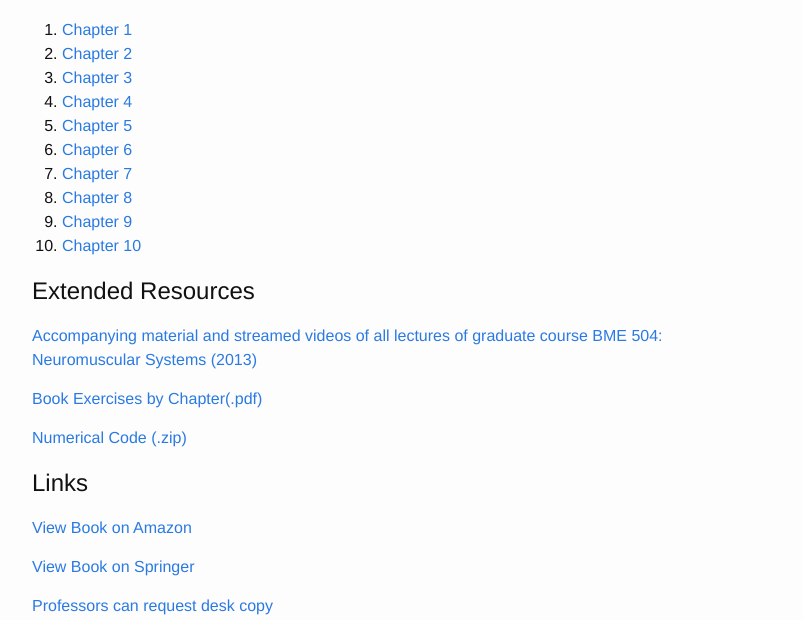
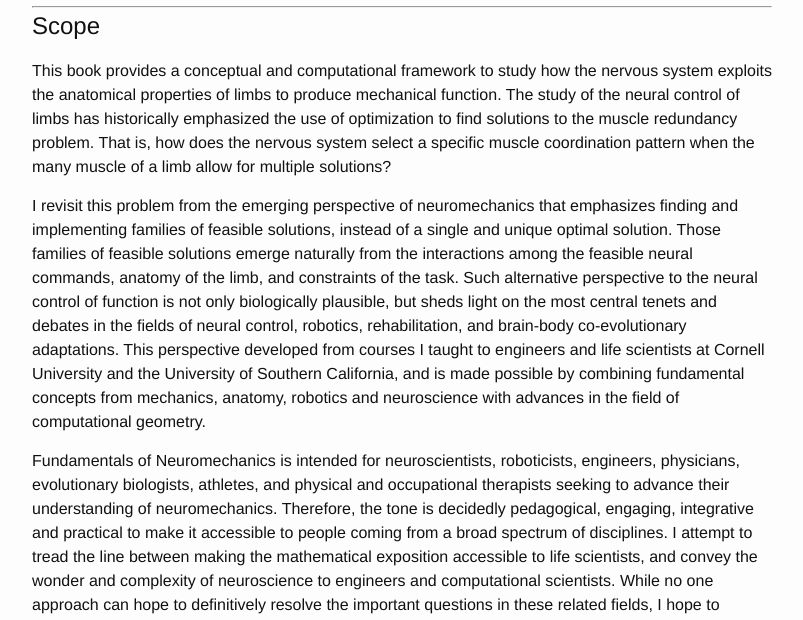
Before and after one commit to usc-bbdl/usc-bbdl.github.io, a Jekyll site: the page built from fundamentals.markdown, in a window 1280 px wide and 1400 px high. Shown: the part 512-1132 px from the top of the window, without its empty margins (238-1041 px from the left). Built offline with Jekyll 4.4.1, drawn with Linux system fonts in a browser that asks for light colours; some of the changed text lies outside the part shown.

Commit message:
added scope

```diff
--- a/fundamentals.markdown
+++ b/fundamentals.markdown
@@ -6,6 +6,19 @@
 ---
 ![image](https://cloud.githubusercontent.com/assets/4623063/12007743/85617314-abc7-11e5-9fbc-324daf52acbe.png)
 
+Springer Biosystems & Biorobotics Series Volume 8
+
+________________
+
+#Scope
+
+This book provides a conceptual and computational framework to study how the nervous system exploits the anatomical properties of limbs to produce mechanical function. The study of the neural control of limbs has historically emphasized the use of optimization to find solutions to the muscle redundancy problem. That is, how does the nervous system select a specific muscle coordination pattern when the many muscle of a limb allow for multiple solutions?
+
+I revisit this problem from the emerging perspective of neuromechanics that emphasizes finding and implementing families of feasible solutions, instead of a single and unique optimal solution. Those families of feasible solutions emerge naturally from the interactions among the feasible neural commands, anatomy of the limb, and constraints of the task. Such alternative perspective to the neural control of function is not only biologically plausible, but sheds light on the most central tenets and debates in the fields of neural control, robotics, rehabilitation, and brain-body co-evolutionary adaptations. This perspective developed from courses I taught to engineers and life scientists at Cornell University and the University of Southern California, and is made possible by combining fundamental concepts from mechanics, anatomy, robotics and neuroscience with advances in the field of computational geometry.
+
+Fundamentals of Neuromechanics is intended for neuroscientists, roboticists, engineers, physicians, evolutionary biologists, athletes, and physical and occupational therapists seeking to advance their understanding of neuromechanics. Therefore, the tone is decidedly pedagogical, engaging, integrative and practical to make it accessible to people coming from a broad spectrum of disciplines. I attempt to tread the line between making the mathematical exposition accessible to life scientists, and convey the wonder and complexity of neuroscience to engineers and computational scientists. While no one approach can hope to definitively resolve the important questions in these related fields, I hope to provide you with the fundamental background and tools to allow you to contribute to the emerging field of neuromechanics.
+
+________
 
 # Chapter Resources
 
```
